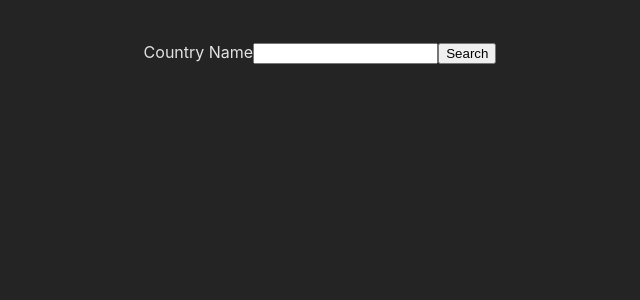
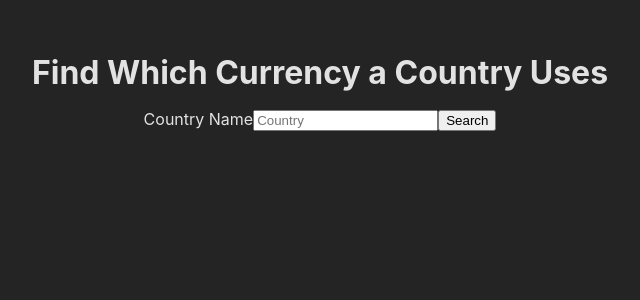
Before and after one commit to PatrickLisiecki/currency-by-country, a React (Vite) app in the folder Main/: page / in a window 1280 px wide. Shown: the top 300 px of the page, without its empty margins (320-960 px from the left). Built offline with nearby package versions, Linux system fonts and the light colour scheme.

Commit message:
Added CountryForm component and flag image in search result

```diff
--- a/Main/src/App.css
+++ b/Main/src/App.css
@@ -4,3 +4,12 @@
   padding: 2rem;
   text-align: center;
 }
+
+.flag-image-container {
+  margin: 0 auto;
+  padding-top: 1rem;
+  padding-bottom: 1rem;
+  display: flex;
+  align-items: center;
+  justify-content: center;
+}
--- a/Main/src/App.tsx
+++ b/Main/src/App.tsx
@@ -1,40 +1,14 @@
-import React, { useState } from 'react';
-import './App.css';
+import React, { useState } from 'react'
+import './App.css'
+import  CountryForm  from './components/CountryFrom'
 
 function App() {
-  const [countryName, setCountryName] = useState("");
-  const [countryData, setCountryData] = useState<any[]>([]);
   //const [currencyData, setCurrencyData] = useState([]);
 
-  const handleSubmit = (e: React.FormEvent) => {
-    e.preventDefault();
-    fetch(`https://restcountries.com/v3.1/name/${countryName}`)
-    .then((response) => response.json())
-    .then(setCountryData)
-    .then(() => setCountryName(""))
-  }
 
   return (
     <div className="App">
-      <form onSubmit={handleSubmit}>
-        <label htmlFor="search-input">Country Name</label>
-        <input
-          type="text"
-          id="search-input"
-          value={countryName}
-          onChange={(e) => setCountryName(e.target.value)}
-        />
-        <button className="search-button">Search</button>
-      </form>
-      <ul>
-        {countryData.map((country) => (
-          <>
-            <li>{country.currencies ? Object.values(country.currencies)[0].name : "-"}</li>
-            <li>{country.currencies ? Object.values(country.currencies)[0].symbol : "-"}</li>
-          </>
-        ))}
-       </ul>
-
+      <CountryForm />
     </div>
   )
 }
--- /dev/null
+++ b/Main/src/components/CountryFrom.tsx
@@ -0,0 +1,42 @@
+import React, { useState } from 'react'
+
+function CountryFrom() {
+    const [countryName, setCountryName] = useState("");
+    const [countryData, setCountryData] = useState<any[]>([]);
+
+    const handleSubmit = (e: React.FormEvent) => {
+        e.preventDefault();
+        fetch(`https://restcountries.com/v3.1/name/${countryName}`)
+        .then((response) => response.json())
+        .then(setCountryData)
+        .then(() => setCountryName(""))
+    }
+
+    return (
+        <>
+            <header>
+                <h1>Find Which Currency a Country Uses</h1>
+            </header>
+            <form onSubmit={handleSubmit}>
+                <label htmlFor="search-input">Country Name</label>
+                <input
+                    type="text"
+                    id="search-input"
+                    placeholder="Country"
+                    value={countryName}
+                    onChange={(e) => setCountryName(e.target.value)}
+                />
+                <button className="search-button">Search</button>
+            </form>
+            {countryData.map((country) => (
+                <>
+                    <div className="flag-image-container"><img src={country.flags ? country.flags.png : ""}/></div>
+                    <div>{country.currencies ? Object.values(country.currencies)[0].name : "-"}</div>
+                    <div>{country.currencies ? Object.values(country.currencies)[0].symbol : "-"}</div>
+                </>
+            ))}
+        </>
+    )
+}
+
+export default CountryFrom
```
